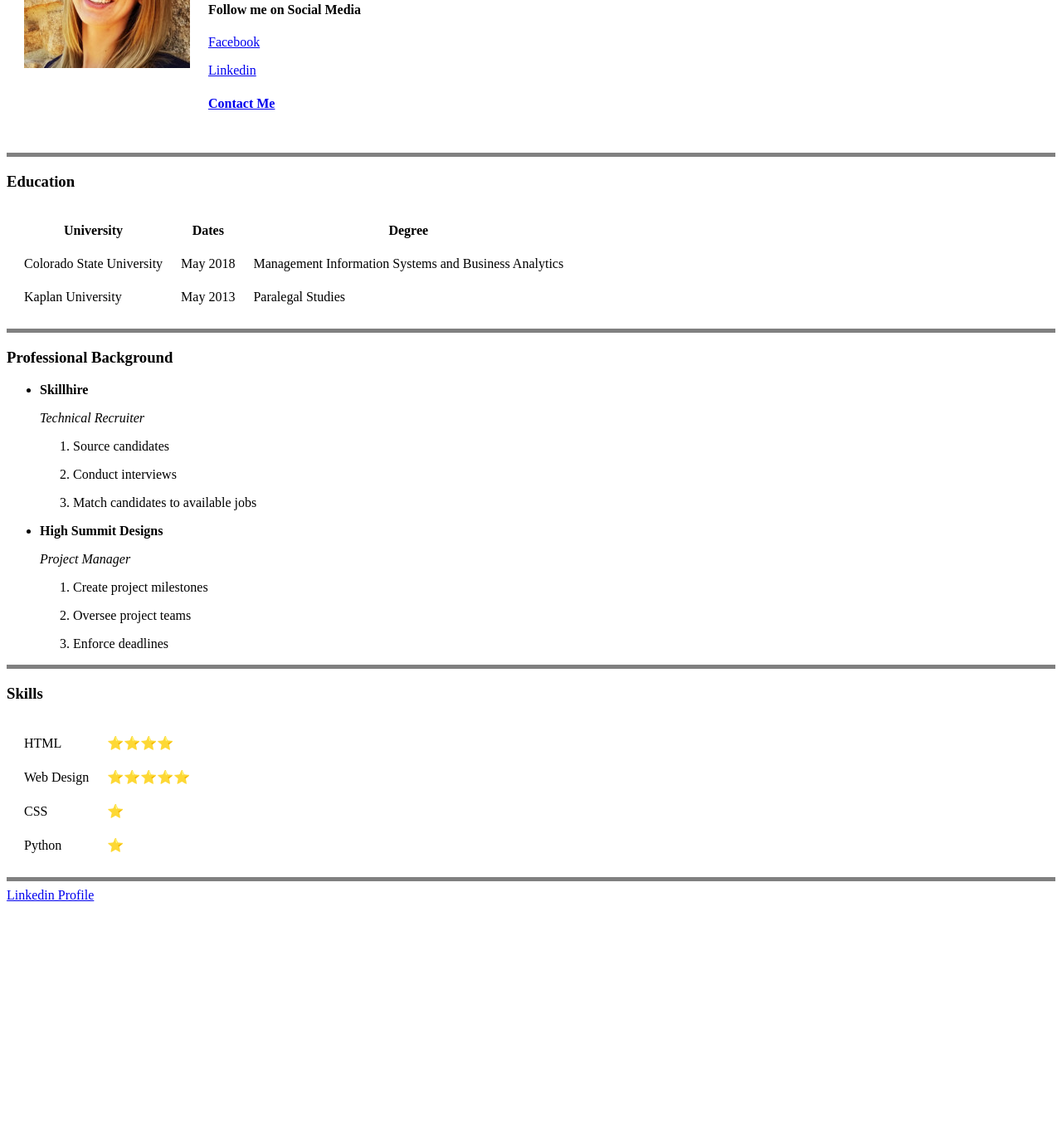
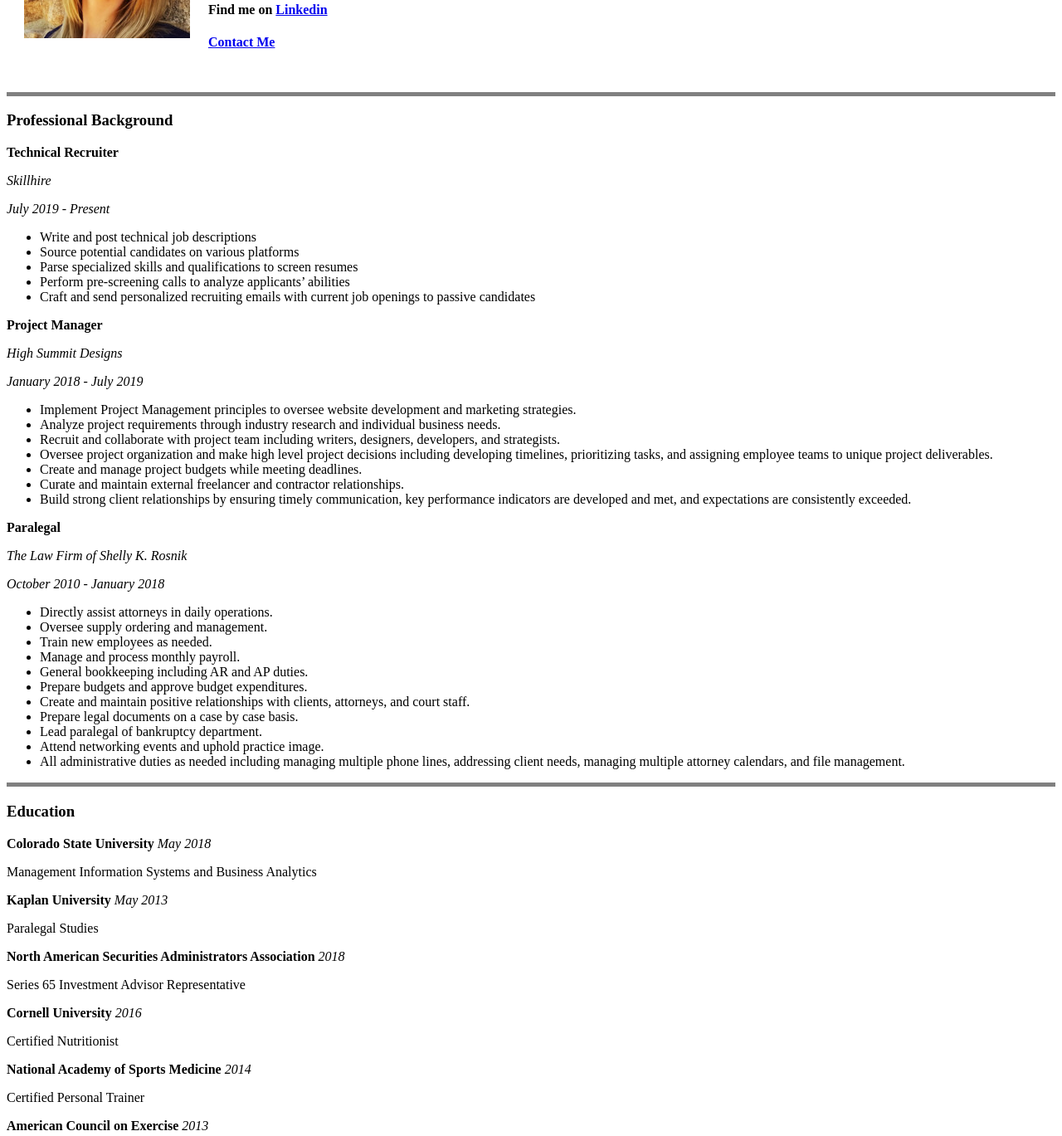
Before and after one commit to sami-kay/resume, a plain HTML site: page index.html in a window 1280 px wide. Shown: the part 215-1584 px from the top of the page at 83% size. Before the commit the page ends 1311 px from the top, so only its background shows below. Drawn offline with Linux system fonts and the light colour scheme.

Commit message:
Update
Updated all resume info and layout

```diff
--- a/index.html
+++ b/index.html
@@ -10,7 +10,7 @@
   <table cellspacing="20">
     <tr>
       <td>
-        <img src="images/Sam.jpeg" alt="Another Picture of Sam">
+        <img src="images/Sam.jpeg" alt="Picture of Sam">
       </td>
       <td>
         <h1>Samantha Holschuh</h1>
@@ -18,101 +18,151 @@
         <p>Samantha is a junior level software engineer with a degree in Management Information Systems and Business Anaylytics from Colorado
           State University. Samantha's professional background includes project management and technical recruiting. She is excited
           to expand her career by joining a team of like-minded engineers building projects with a love of code.</p>
-        <h4>Follow me on Social Media</h4>
-        <p>
-          <a href="https://www.facebook.com/samholschuh">Facebook</a></p>
-        <a href="https://www.linkedin.com/in/samantha-holschuh-188149154/">Linkedin</a>
+        <h4>Find me on <a href="https://www.linkedin.com/in/samantha-holschuh-188149154/">Linkedin</a></h4>
         <h4><a href="contact.html">Contact Me</a></h4>
       </td>
     </tr>
   </table>
+
   <hr size="5" noshade />
-  <h3>Education</h3>
-  <table cellspacing="20">
-    <thead>
-      <tr>
-        <th>University</th>
-        <th>Dates</th>
-        <th>Degree</th>
-      </tr>
-    </thead>
-    <tbody>
-      <tr>
-        <td>Colorado State University</td>
-        <td>May 2018</td>
-        <td>Management Information Systems and Business Analytics</td>
-      </tr>
-      <tr>
-        <td>Kaplan University</td>
-        <td>May 2013</td>
-        <td>Paralegal Studies</td>
-      </tr>
-    </tbody>
-  </table>
-<hr size="5" noshade />
   <h3>Professional Background</h3>
+
+  <p>
+    <strong>Technical Recruiter</strong>
+  </p>
+  <p><em>Skillhire</em></p>
+  <p>
+    <em>July 2019 - Present</em>
+  </p>
   <ul>
     <li>
-      <p>
-        <strong>Skillhire</strong>
-      </p>
-      <p><em>Technical Recruiter</em></p>
-      <ol>
-        <li>
-          <p>Source candidates</p>
-        </li>
-        <li>
-          <p>Conduct interviews</p>
-        </li>
-        <li>
-          <p>Match candidates to available jobs</p>
-        </li>
-      </ol>
-    </li>
+
+      Write and post technical job descriptions</li>
     <li>
-      <p><strong>High Summit Designs</strong></p>
-      <p><em>Project Manager</em></p>
-    </li>
-    <ol>
-      <li>
-        <p>Create project milestones</p>
-      </li>
-      <li>
-        <p>Oversee project teams</p>
-      </li>
-      <li>
-        <p>Enforce deadlines</p>
-      </li>
-    </ol>
+
+      Source potential candidates on various platforms</li>
+    <li>
+
+      Parse specialized skills and qualifications to screen resumes</li>
+    <li>
+
+      Perform pre-screening calls to analyze applicants’ abilities </li>
+    <li>
+      Craft and send personalized recruiting emails with current job openings to passive candidates</li>
   </ul>
+
+
+  <p><strong>Project Manager</strong></p>
+  <p><em>High Summit Designs</em></p>
+  <p><em>January 2018 - July 2019</em></p>
+
+  <ul>
+    <li>
+
+      Implement Project Management principles to oversee
+      website development and marketing strategies.</li>
+
+
+    <li> Analyze project requirements through industry research and individual business needs.</li>
+    <li>Recruit and collaborate with project team including writers, designers, developers, and strategists.</li>
+    <li>Oversee project organization and make high level project decisions including developing timelines, prioritizing
+      tasks, and assigning employee teams to unique project deliverables.</li>
+    <li>Create and manage project budgets while meeting deadlines.</li>
+    <li>Curate and maintain external freelancer and contractor relationships.</li>
+    <li>Build strong client relationships by ensuring timely communication, key performance indicators are developed and
+      met, and expectations are consistently exceeded.</li>
+  </ul>
+
+<p><strong>Paralegal</strong></p>
+<p><em>The Law Firm of Shelly K. Rosnik</em></p>
+<p><em>October 2010 - January 2018</em></p>
+
+<ul>
+<li>Directly assist attorneys in daily operations.</li>
+<li>Oversee supply ordering and management.</li>
+<li>Train new employees as needed.</li>
+<li>Manage and process monthly payroll.</li>
+<li>General bookkeeping including AR and AP duties.</li>
+<li>Prepare budgets and approve budget expenditures.</li>
+<li>Create and maintain positive relationships with clients, attorneys, and court staff.</li>
+<li>Prepare legal documents on a case by case basis.</li>
+<li>Lead paralegal of bankruptcy department.</li>
+<li>Attend networking events and uphold practice image.</li>
+<li>All administrative duties as needed including managing multiple phone lines,
+addressing client needs, managing multiple attorney calendars, and file management.</li>
+
+</ul>
+
+
   <hr size="5" noshade />
+
+  <h3>Education</h3>
+
+  <p><strong>Colorado State University</strong>
+  <em>May 2018</em></p>
+  Management Information Systems and Business Analytics
+
+<br />
+  <p><strong>Kaplan University</strong>
+  <em>May 2013</em></p>
+  Paralegal Studies
+<br>
+  <p><strong>North American Securities Administrators Association</strong>
+
+
+  <em>2018</em></p>
+  Series 65 Investment Advisor Representative
+<br>
+  <p><strong>Cornell University</strong>
+  <em>2016</em></p>
+  Certified Nutritionist
+<br>
+  <p><strong>National Academy of Sports Medicine</strong>
+  <em>2014</em></p>
+  Certified Personal Trainer
+<br>
+  <p><strong>American Council on Exercise</strong>
+  <em>2013</em></p>
+Certified Personal Trainer
+
+  <hr size="5" noshade />
+
+
+  <h3>Community Involvement</h3>
+
+  <ul>
+    <li>Parker Recreation Center Youth Sports Coach</li>
+    <li>Foothills Recreation Center Youth Sport Coach</li>
+    <li>The Healthy Me Project</li>
+    <li>Parker Chamber of Commerce Event Volunteer</li>
+    <li>Daughters of the American Revolution</li>
+    <li>Toastmasters International</li>
+    <li>Douglas County Open Space</li>
+    <li>Douglas County Library Volunteer</li>
+  </ul>
+
+  <hr size="5" noshade />
+
   <h3>Skills</h3>
 
-  <table cellspacing="20">
-
-    <tr>
-
-            <td>HTML</td>
-            <td>⭐⭐⭐⭐</td>
-          </tr>
-          <tr>
-            <td>Web Design</td>
-            <td>⭐⭐⭐⭐⭐</td>
-          </tr>
-
-          <tr>
-            <td>CSS</td>
-            <td>⭐</td>
-          </tr>
-          <tr>
-            <td>Python</td>
-            <td>⭐</td>
-          </tr>
+  <ul>
+    <li>HTML</li>
+    <li>CSS</li>
+    <li>CRM Software</li>
+    <li>Microsoft Office Suite</li>
+    <li>Adobe Creative Cloud</li>
+    <li>Business Operations & Management</li>
+    <li>Innovative Problem Solver</li>
+    <li>Software Implementation</li>
+    <li>Data Integration</li>
+    <li>Interpersonal Skills</li>
+    <li>Sales Experience</li>
+    <li>Customer Service & Support</li>
+  </ul>
 
 
-  </table>
-<hr size="5" noshade />
-  <a download href="profile.pdf">Linkedin Profile</a>
+  <hr size="5" noshade />
+
 </body>
 
 </html>
```
